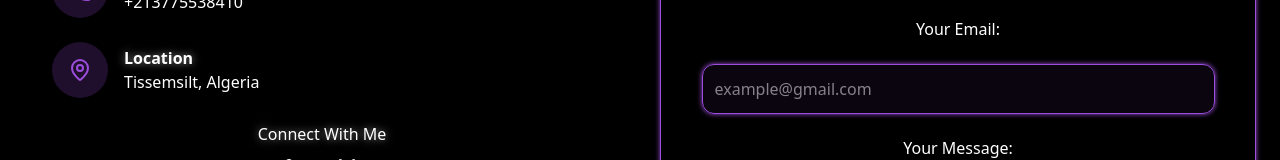
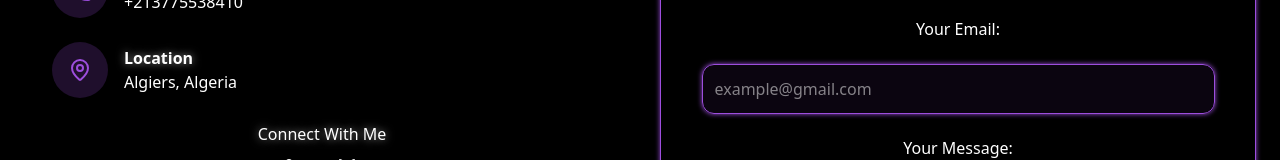
Before and after one commit to kebasfaycel/my-portfolio, a React (Vite) app: page / in a window 1280 px wide. Shown: the part 2586-2746 px from the top of the page. Built offline with nearby package versions, Linux system fonts and the light colour scheme; no server answers.

Commit message:
Update contact.jsx

```diff
--- a/src/components/contact.jsx
+++ b/src/components/contact.jsx
@@ -117,7 +117,7 @@ export default function Contact() {
                   <span className="font-semibold text-glow"> Location</span>
                   <span className="hover:text-primary/70 transition-all duration-200">
                     {" "}
-                    Tissemsilt, Algeria
+                    Algiers, Algeria
                   </span>
                 </div>
               </motion.div>
```
